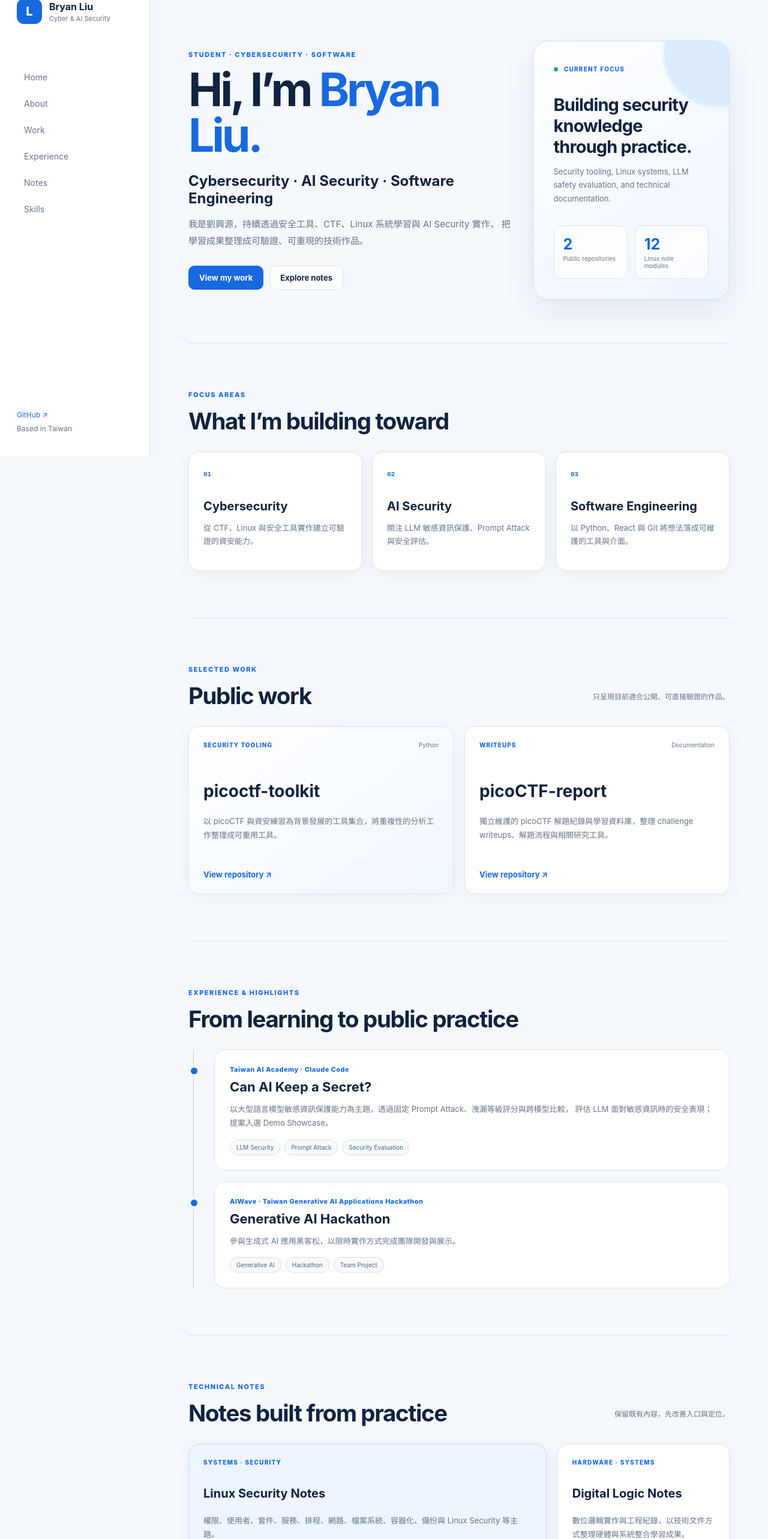
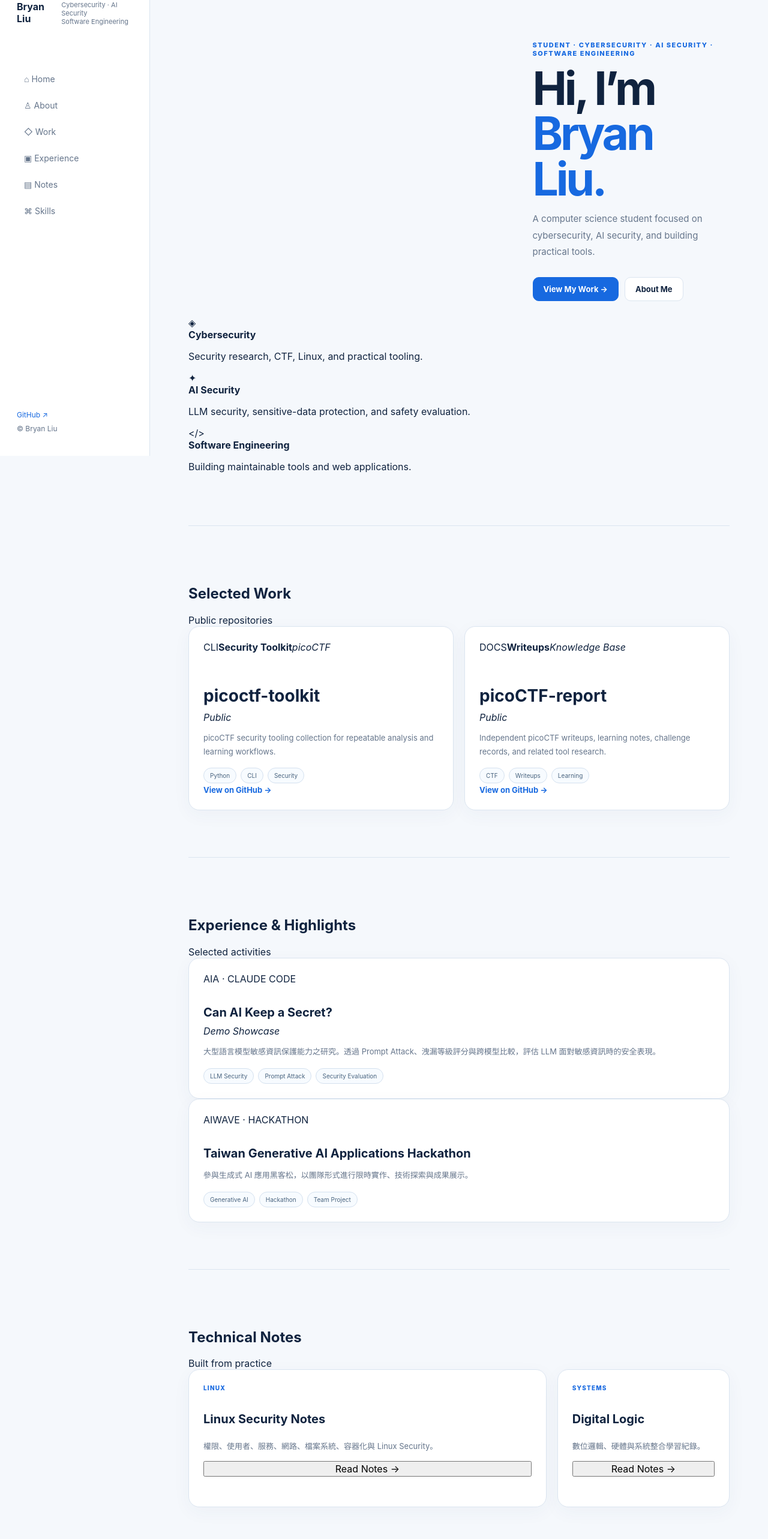
Before and after one commit to Bryan-9603012/bryan-9603012.github.io, a React (Vite) app: page / in a window 1280 px wide. Shown: the part 40-2606 px from the top of the page at 60% size. Built offline with nearby package versions, Linux system fonts and the light colour scheme.

Commit message:
feat: realign homepage with approved bright portfolio design

```diff
--- a/src/App.jsx
+++ b/src/App.jsx
@@ -1,16 +1,14 @@
 import { useState } from "react";
 import "./App.css";
-
 import LinuxNotesModal from "./components/modals/LinuxNotesModal";
 import DigitalLogicModal from "./components/modals/DigitalLogicModal";
 
 const focusAreas = [
-  ["Cybersecurity", "從 CTF、Linux 與安全工具實作建立可驗證的資安能力。"],
-  ["AI Security", "關注 LLM 敏感資訊保護、Prompt Attack 與安全評估。"],
-  ["Software Engineering", "以 Python、React 與 Git 將想法落成可維護的工具與介面。"],
+  ["◈", "Cybersecurity", "Security research, CTF, Linux, and practical tooling."],
+  ["✦", "AI Security", "LLM security, sensitive-data protection, and safety evaluation."],
+  ["</>", "Software Engineering", "Building maintainable tools and web applications."],
 ];
-
-const skills = ["Python", "Linux", "React", "Vite", "Git", "CTF", "LLM Security", "Security Evaluation"];
+const skills = ["Python", "JavaScript", "Linux", "Web Development", "Security", "Git", "React", "Networking", "CTF"];
 
 function App() {
   const [showLinux, setShowLinux] = useState(false);
@@ -19,143 +17,96 @@ function App() {
   return (
     <div className="site-shell">
       <aside className="sidebar">
-        <a className="brand" href="#home" aria-label="Bryan Liu home">
-          <span className="brand-mark">L</span>
-          <span><strong>Bryan Liu</strong><small>Cyber & AI Security</small></span>
-        </a>
-
-        <nav className="side-nav" aria-label="Primary navigation">
-          <a href="#home">Home</a>
-          <a href="#about">About</a>
-          <a href="#work">Work</a>
-          <a href="#experience">Experience</a>
-          <a href="#notes">Notes</a>
-          <a href="#skills">Skills</a>
+        <a className="brand" href="#home"><strong>Bryan Liu</strong><small>Cybersecurity · AI Security<br/>Software Engineering</small></a>
+        <nav className="side-nav">
+          <a className="active" href="#home">⌂ <span>Home</span></a>
+          <a href="#about">♙ <span>About</span></a>
+          <a href="#work">◇ <span>Work</span></a>
+          <a href="#experience">▣ <span>Experience</span></a>
+          <a href="#notes">▤ <span>Notes</span></a>
+          <a href="#skills">⌘ <span>Skills</span></a>
         </nav>
-
         <div className="sidebar-foot">
           <a href="https://github.com/Bryan-9603012" target="_blank" rel="noreferrer">GitHub ↗</a>
-          <span>Based in Taiwan</span>
+          <span>© Bryan Liu</span>
         </div>
       </aside>
 
       <main className="content">
         <section className="hero" id="home">
+          <div className="hero-sky" aria-hidden="true">
+            <span className="mountain m1"/><span className="mountain m2"/><span className="mountain m3"/>
+            <span className="tower tower-a"/><span className="tower tower-b"/>
+          </div>
           <div className="hero-copy">
-            <p className="eyebrow">STUDENT · CYBERSECURITY · SOFTWARE</p>
+            <p className="eyebrow">STUDENT · CYBERSECURITY · AI SECURITY · SOFTWARE ENGINEERING</p>
             <h1>Hi, I’m <span>Bryan Liu.</span></h1>
-            <p className="hero-role">Cybersecurity · AI Security · Software Engineering</p>
-            <p className="hero-lead">
-              我是劉興源，持續透過安全工具、CTF、Linux 系統學習與 AI Security 實作，
-              把學習成果整理成可驗證、可重現的技術作品。
-            </p>
+            <p className="hero-lead">A computer science student focused on cybersecurity, AI security, and building practical tools.</p>
             <div className="actions">
-              <a className="button primary" href="#work">View my work</a>
-              <a className="button secondary" href="#notes">Explore notes</a>
+              <a className="button primary" href="#work">View My Work →</a>
+              <a className="button secondary" href="#about">About Me</a>
             </div>
           </div>
-
-          <div className="hero-panel" aria-label="Current focus">
-            <span className="status"><i /> CURRENT FOCUS</span>
-            <h2>Building security knowledge through practice.</h2>
-            <p>Security tooling, Linux systems, LLM safety evaluation, and technical documentation.</p>
-            <div className="hero-metric">
-              <div><strong>2</strong><span>Public repositories</span></div>
-              <div><strong>12</strong><span>Linux note modules</span></div>
+          <div className="focus-panel" id="about">
+            {focusAreas.map(([icon,title,body]) => (
+              <div className="focus-row" key={title}>
+                <span className="focus-icon">{icon}</span>
+                <div><strong>{title}</strong><p>{body}</p></div>
               </div>
-          </div>
-        </section>
-
-        <section className="section" id="about">
-          <div className="section-heading">
-            <p className="eyebrow">FOCUS AREAS</p>
-            <h2>What I’m building toward</h2>
-          </div>
-          <div className="focus-grid">
-            {focusAreas.map(([title, body], index) => (
-              <article className="card focus-card" key={title}>
-                <span className="card-index">0{index + 1}</span>
-                <h3>{title}</h3>
-                <p>{body}</p>
-              </article>
             ))}
           </div>
         </section>
 
-        <section className="section" id="work">
-          <div className="section-heading row">
-            <div><p className="eyebrow">SELECTED WORK</p><h2>Public work</h2></div>
-            <p className="section-note">只呈現目前適合公開、可直接驗證的作品。</p>
-          </div>
+        <section className="section compact" id="work">
+          <div className="section-title"><h2>Selected Work</h2><span>Public repositories</span></div>
           <div className="work-grid">
-            <article className="card work-card featured">
-              <div className="work-top"><span className="work-type">SECURITY TOOLING</span><span>Python</span></div>
-              <h3>picoctf-toolkit</h3>
-              <p>以 picoCTF 與資安練習為背景發展的工具集合，將重複性的分析工作整理成可重用工具。</p>
-              <a href="https://github.com/Bryan-9603012/picoctf-toolkit" target="_blank" rel="noreferrer">View repository ↗</a>
+            <article className="card work-card">
+              <div className="project-visual"><span>CLI</span><b>Security Toolkit</b><i>picoCTF</i></div>
+              <div className="project-copy"><div className="project-title"><h3>picoctf-toolkit</h3><em>Public</em></div><p>picoCTF security tooling collection for repeatable analysis and learning workflows.</p><div className="tags"><span>Python</span><span>CLI</span><span>Security</span></div><a href="https://github.com/Bryan-9603012/picoctf-toolkit" target="_blank" rel="noreferrer">View on GitHub →</a></div>
             </article>
             <article className="card work-card">
-              <div className="work-top"><span className="work-type">WRITEUPS</span><span>Documentation</span></div>
-              <h3>picoCTF-report</h3>
-              <p>獨立維護的 picoCTF 解題紀錄與學習資料庫，整理 challenge writeups、解題流程與相關研究工具。</p>
-              <a href="https://github.com/Bryan-9603012/picoCTF-report" target="_blank" rel="noreferrer">View repository ↗</a>
+              <div className="project-visual report"><span>DOCS</span><b>Writeups</b><i>Knowledge Base</i></div>
+              <div className="project-copy"><div className="project-title"><h3>picoCTF-report</h3><em>Public</em></div><p>Independent picoCTF writeups, learning notes, challenge records, and related tool research.</p><div className="tags"><span>CTF</span><span>Writeups</span><span>Learning</span></div><a href="https://github.com/Bryan-9603012/picoCTF-report" target="_blank" rel="noreferrer">View on GitHub →</a></div>
             </article>
           </div>
         </section>
 
-        <section className="section" id="experience">
-          <div className="section-heading"><p className="eyebrow">EXPERIENCE & HIGHLIGHTS</p><h2>From learning to public practice</h2></div>
-          <div className="timeline">
-            <article className="timeline-item">
-              <span className="timeline-dot" />
-              <div className="timeline-meta">Taiwan AI Academy · Claude Code</div>
-              <h3>Can AI Keep a Secret?</h3>
-              <p>
-                以大型語言模型敏感資訊保護能力為主題，透過固定 Prompt Attack、洩漏等級評分與跨模型比較，
-                評估 LLM 面對敏感資訊時的安全表現；提案入選 Demo Showcase。
-              </p>
+        <section className="section compact" id="experience">
+          <div className="section-title"><h2>Experience & Highlights</h2><span>Selected activities</span></div>
+          <div className="experience-grid">
+            <article className="card experience-card">
+              <div className="experience-date">AIA · CLAUDE CODE</div>
+              <div><div className="project-title"><h3>Can AI Keep a Secret?</h3><em>Demo Showcase</em></div>
+                <p>大型語言模型敏感資訊保護能力之研究。透過 Prompt Attack、洩漏等級評分與跨模型比較，評估 LLM 面對敏感資訊時的安全表現。</p>
                 <div className="tags"><span>LLM Security</span><span>Prompt Attack</span><span>Security Evaluation</span></div>
+              </div>
             </article>
-            <article className="timeline-item">
-              <span className="timeline-dot" />
-              <div className="timeline-meta">AIWave · Taiwan Generative AI Applications Hackathon</div>
-              <h3>Generative AI Hackathon</h3>
-              <p>參與生成式 AI 應用黑客松，以限時實作方式完成團隊開發與展示。</p>
+            <article className="card experience-card">
+              <div className="experience-date">AIWAVE · HACKATHON</div>
+              <div><h3>Taiwan Generative AI Applications Hackathon</h3>
+                <p>參與生成式 AI 應用黑客松，以團隊形式進行限時實作、技術探索與成果展示。</p>
                 <div className="tags"><span>Generative AI</span><span>Hackathon</span><span>Team Project</span></div>
+              </div>
             </article>
           </div>
         </section>
 
-        <section className="section" id="notes">
-          <div className="section-heading row">
-            <div><p className="eyebrow">TECHNICAL NOTES</p><h2>Notes built from practice</h2></div>
-            <p className="section-note">保留既有內容，先改善入口與定位。</p>
-          </div>
+        <div className="bottom-grid">
+          <section className="section compact" id="notes">
+            <div className="section-title"><h2>Technical Notes</h2><span>Built from practice</span></div>
             <div className="notes-grid">
-            <article className="card note-card note-main">
-              <span className="note-label">SYSTEMS · SECURITY</span>
-              <h3>Linux Security Notes</h3>
-              <p>權限、使用者、套件、服務、排程、網路、檔案系統、容器化、備份與 Linux Security 等主題。</p>
-              <button className="text-button" onClick={() => setShowLinux(true)}>Open Linux Notes →</button>
-            </article>
-            <article className="card note-card">
-              <span className="note-label">HARDWARE · SYSTEMS</span>
-              <h3>Digital Logic Notes</h3>
-              <p>數位邏輯實作與工程紀錄，以技術文件方式整理硬體與系統整合學習成果。</p>
-              <button className="text-button" onClick={() => setShowDigitalLogic(true)}>Open notes →</button>
-            </article>
+              <article className="card note-card"><span className="note-label">LINUX</span><h3>Linux Security Notes</h3><p>權限、使用者、服務、網路、檔案系統、容器化與 Linux Security。</p><button onClick={() => setShowLinux(true)}>Read Notes →</button></article>
+              <article className="card note-card"><span className="note-label">SYSTEMS</span><h3>Digital Logic</h3><p>數位邏輯、硬體與系統整合學習紀錄。</p><button onClick={() => setShowDigitalLogic(true)}>Read Notes →</button></article>
             </div>
           </section>
 
-        <section className="section skills-section" id="skills">
-          <div className="section-heading"><p className="eyebrow">SKILLS</p><h2>Tools & technologies</h2></div>
-          <div className="skill-list">{skills.map((skill) => <span key={skill}>{skill}</span>)}</div>
+          <section className="section compact" id="skills">
+            <div className="section-title"><h2>Skills</h2><span>Tools & technologies</span></div>
+            <div className="skills-grid">{skills.map(skill => <span key={skill}>{skill}</span>)}</div>
           </section>
+        </div>
 
-        <footer>
-          <div><strong>Bryan Liu</strong><p>Cybersecurity · AI Security · Software Engineering</p></div>
-          <a href="https://github.com/Bryan-9603012" target="_blank" rel="noreferrer">GitHub ↗</a>
-        </footer>
+        <footer><span>© Bryan Liu</span><span>Cybersecurity · AI Security · Software Engineering</span></footer>
       </main>
 
       <LinuxNotesModal isOpen={showLinux} onClose={() => setShowLinux(false)} />
@@ -163,5 +114,4 @@ function App() {
     </div>
   );
 }
-
 export default App;
```
Lines whose indentation alone changed are shown as unchanged.
